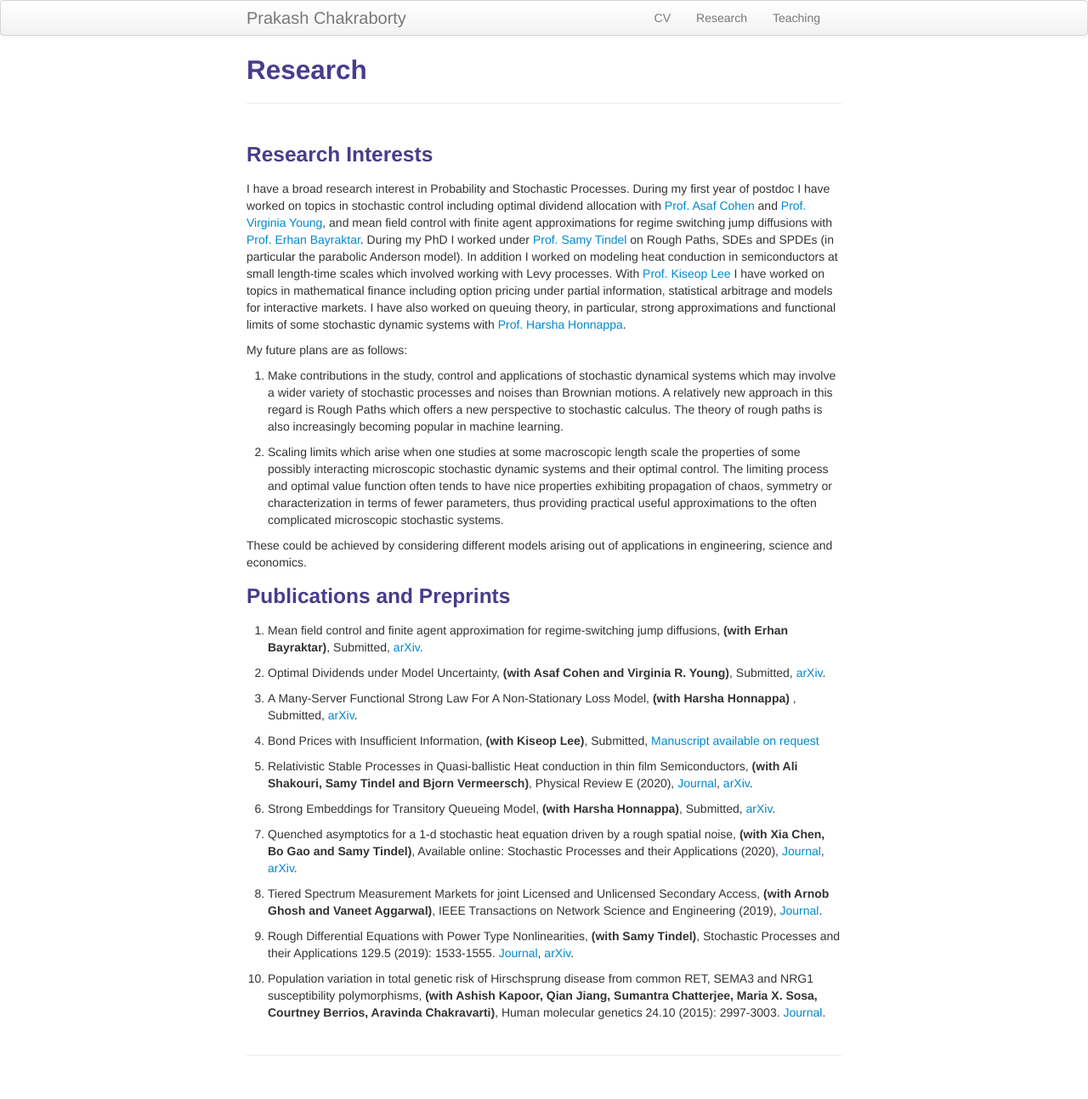
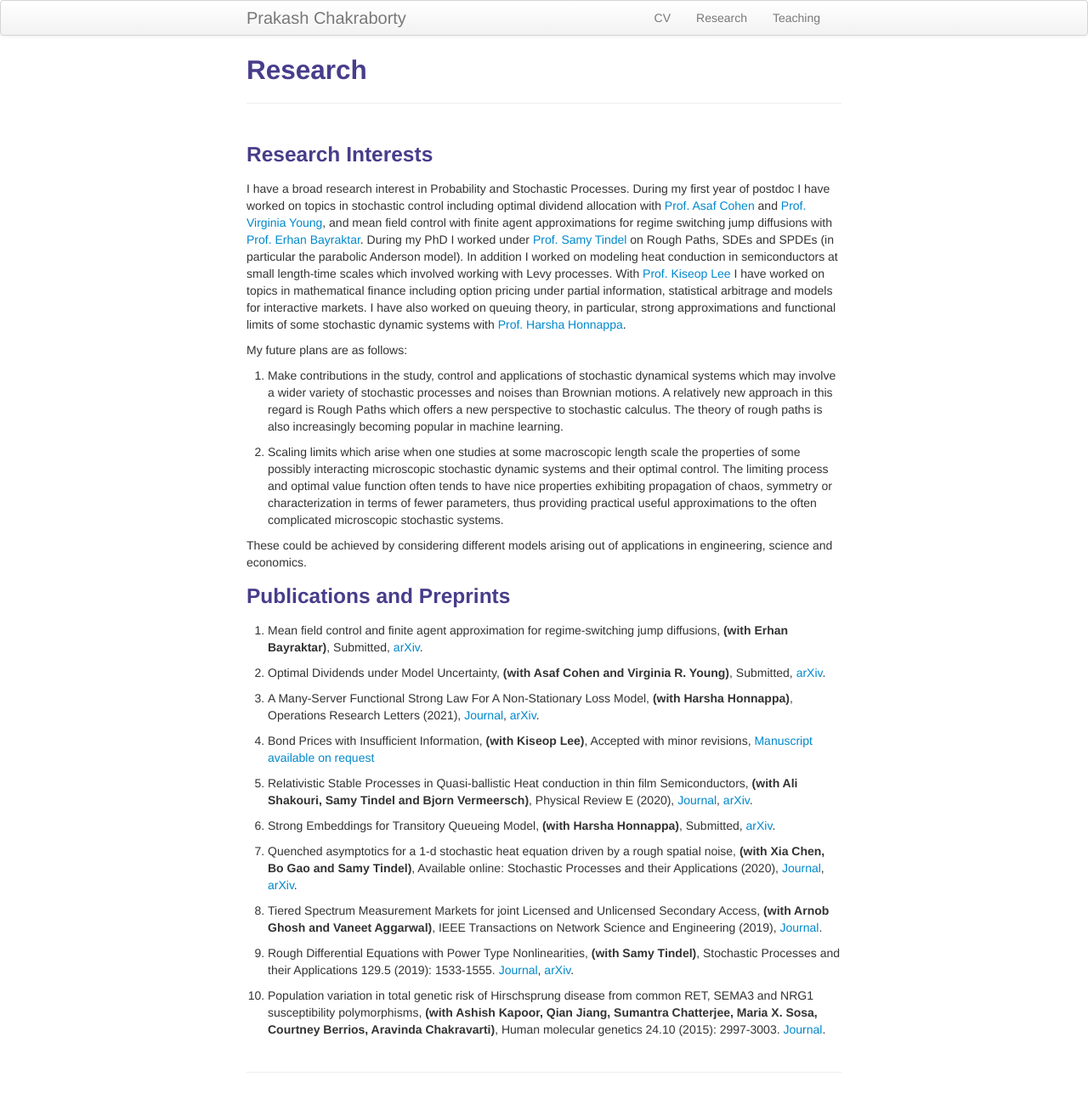
Before and after one commit to prakashchakraborty/prakashchakraborty.github.io, a Jekyll site: the page built from pages/research.md, in a window 1280 px wide. Shown: the whole page at 85% size. Built offline with Jekyll 4.4.1, drawn with Linux system fonts in a browser that asks for light colours.

Commit message:
Update research.md

```diff
--- a/pages/research.md
+++ b/pages/research.md
@@ -22,9 +22,9 @@ These could be achieved by considering different models arising out of applicati
 
 2. Optimal Dividends under Model Uncertainty, **(with Asaf Cohen and Virginia R. Young)**, Submitted, <a href="https://arxiv.org/abs/2109.09137">arXiv</a>.
 
-3. A Many-Server Functional Strong Law For A Non-Stationary Loss Model, **(with Harsha Honnappa)** , Submitted, <a href="https://arxiv.org/abs/1912.13067">arXiv</a>.
+3. A Many-Server Functional Strong Law For A Non-Stationary Loss Model, **(with Harsha Honnappa)**, Operations Research Letters (2021), <a href="https://doi.org/10.1016/j.orl.2021.03.004">Journal</a>, <a href="https://arxiv.org/abs/1912.13067">arXiv</a>.
 
-4. Bond Prices with Insufficient Information, **(with Kiseop Lee)**, Submitted, <a href="mailto:chakra15@purdue.edu">Manuscript available on request</a>
+4. Bond Prices with Insufficient Information, **(with Kiseop Lee)**, Accepted with minor revisions, <a href="mailto:chakra15@purdue.edu">Manuscript available on request</a>
 
 5. Relativistic Stable Processes in Quasi-ballistic Heat conduction in thin film Semiconductors, **(with Ali Shakouri, Samy Tindel and Bjorn Vermeersch)**, Physical Review E (2020), <a href="https://doi.org/10.1103/PhysRevE.101.042110">Journal</a>, <a href="https://arxiv.org/abs/1907.12676">arXiv</a>.
 
```
